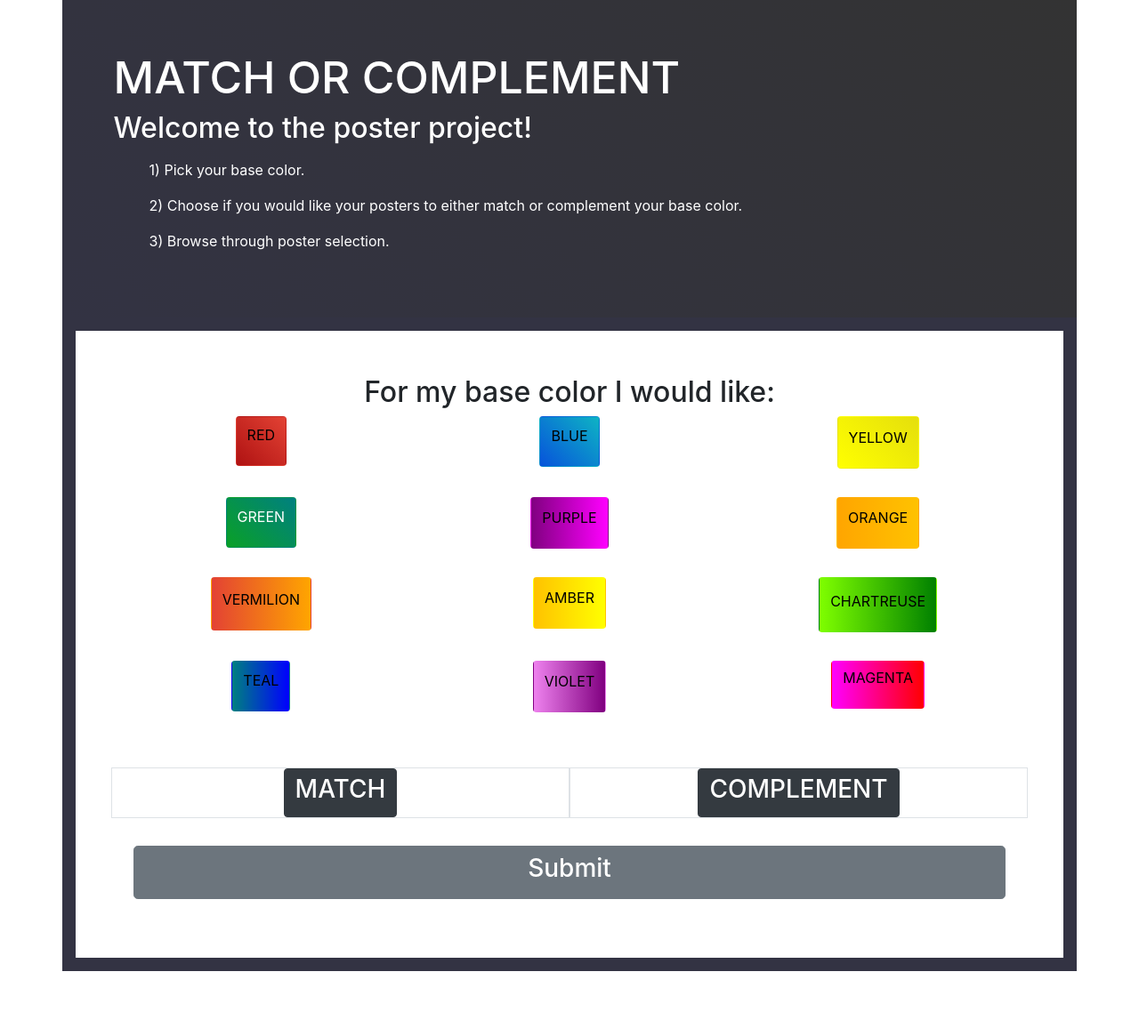
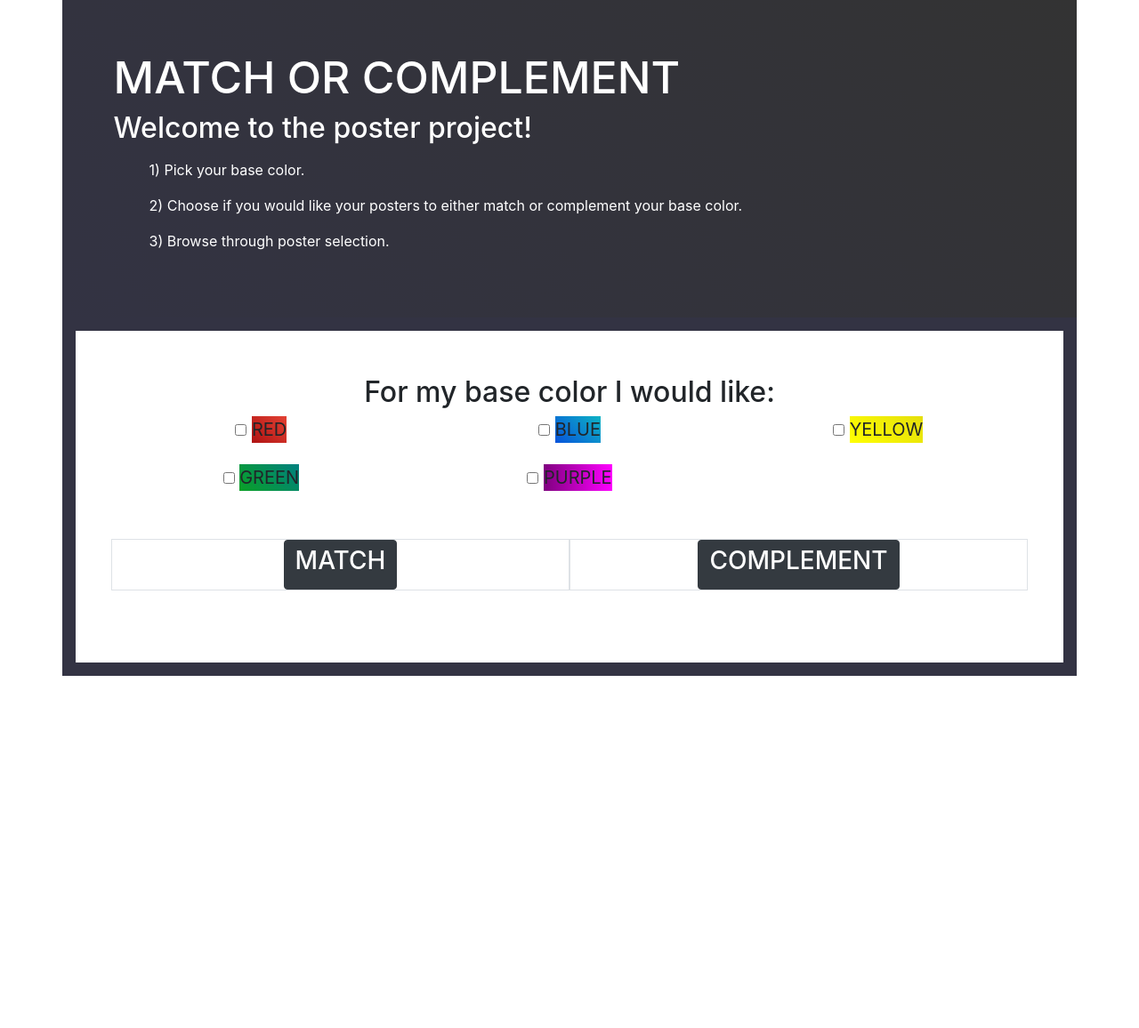
Before and after one commit to rlrogers/FindAPoster, a Django app: page / in a window 1280 px wide. Shown: the part 65-1221 px from the top of the page at 89% size. After the commit the page ends 825 px from the top, so only its background shows below. Run offline with Django 3.2, Linux system fonts and the light colour scheme; some libraries are stand-ins or nearby versions.

Commit message:
editing Django with Santa -RLR

```diff
--- a/color_picker/color_picker/urls.py
+++ b/color_picker/color_picker/urls.py
@@ -23,18 +23,19 @@ from color_picker import settings
 urlpatterns = [
     path('admin/', admin.site.urls),
 
-    path( 'red_posters', views.red),
-    path( 'yellow_posters/', views.yellow ),
-    path( 'blue_posters', views.blue),
-    path( 'green_posters', views.green),
-    path( 'purple_posters', views.purple),
-    path( 'orange_posters', views.orange),
-    path( 'vermilion_posters', views.vermilion),
-    path( 'amber_posters', views.amber),
-    path( 'chartreuse_posters', views.chartreuse),
-    path( 'teal_posters', views.teal),
-    path( 'violet_posters', views.violet),
-    path( 'magenta_posters', views.magenta),
+    # path( 'red_posters', views.red),
+    # path( 'yellow_posters/', views.yellow ),
+    # path( 'blue_posters', views.blue),
+    # path( 'green_posters', views.green),
+    # path( 'purple_posters', views.purple),
+    # path( 'orange_posters', views.orange),
+    # path( 'vermilion_posters', views.vermilion),
+    # path( 'amber_poster', views.amber),
+    # path( 'chartreuse_poster', views.chartreuse),
+    # path( 'teal_poster', views.teal),
+    # path( 'violet_poster', views.violet),
+    # path( 'magenta_poster', views.magenta),
     # Always leave the index url at the bottom
+    path('poster-page.html', views.results),
     path('', views.index),
 ]
--- a/color_picker/colors/templates/index.html
+++ b/color_picker/colors/templates/index.html
@@ -22,96 +22,48 @@
         </ol>
     </div>
 
-
+    {% if error %}
+    <div class="container" style='color: red'>
+        <div class="row">
+            <p>You must select a color to process.... CHANGE ME, FIX ME</p>
+        </div>
+    </div>
+    {% endif %}
     <div class = "container choices">
        <h2>For my base color I would like:</h2>
-        <form class='' action='/index/' method='post'>
-            <div class ="row">
-            <!-- <button type="button" class="btn btn-primary">Primary</button> -->
-
-                <div class="form-group col-md-4">
-                    <button type="button" class= "btn form-group" id= "red">
-                    <p>RED</p>
-                    </button>
+        <form class='' action='' method='post'>
+            {% csrf_token %}
+            {% for colors in colors_grouped %}
+                <div class ="row">
+                {% for color in colors %}
+                    {% if color %}
+                    <div class="form-group col-md-4">
+                        <input type="checkbox" id='check-{{color}}' class='chk-btn' name="color-selected" value="{{color}}" />
+                        <label for='check-{{color}}' id="{{color}}">{{color.upper}}</label>
+                    </div>
+                    {% endif %}
+                {% endfor %}
                 </div>
-                <div class= "form-group col-md-4">
-                    <button type="button" class= 'btn form-group' id= "blue">
-                    <p>BLUE</p>
-                    </button>
-                </div>
-                <div class= "form-group col-md-4">
-                    <button type="button" class= "btn form-group" id= "yellow">
-                    <p>YELLOW</p>
-                    </button>
-                </div>
-            </div>
-            <div class ="row">
-                <div class= "form-group col-md-4">
-                    <button type="button" class= "btn form-group" id= "green">
-                    <p>GREEN</p>
-                    </button>
-                </div>
-                <div class= "form-group col-md-4">
-                    <button type="button" class= "btn form-group" id= "purple">
-                    <p>PURPLE</p>
-                    </button>
-                </div>
-                <div class= "form-group col-md-4">
-                    <button type="button" class="btn form-group" id="orange">
-                    <p>ORANGE</p>
-                    </button>
-                </div>
-            </div>
-            <div class ="row">
-                <div class= "form-group col-md-4">
-                    <button type="button" class="btn form-group" id="vermilion">
-                    <p>VERMILION</p>
-                    </button>
-                </div>
-                <div class= "form-group col-md-4">
-                    <button type="button" class="btn form-group" id="amber">
-                    <p>AMBER</p>
-                    </button>
-                </div>
-                <div class= "form-group col-md-4">
-                    <button type="button" class="btn form-group" id="chartreuse">
-                    <p>CHARTREUSE</p>
-                    </button>
-                </div>
-            </div>
-            <div class ="row">
-                <div class= "form-group col-md-4">
-                    <button type="button" class="btn form-group" id="teal">
-                    <p>TEAL</p>
-                    </button>
-                </div>
-                <div class= "form-group col-md-4">
-                    <button type="button" class="btn form-group" id="violet">
-                    <p>VIOLET</p>
-                    </button>
-                </div>
-                <div class= "form-group col-md-4">
-                    <button type="button" class="btn form-group" id= "magenta">MAGENTA</p>
-                    </button>
-                </div>
-            </div>
+            {% endfor %}
             <div class = "row match_comp">
                 <div class = "form-group col-md-6 border" id= "match">
-                    <button type="button" class="btn btn-dark">
+                    <button type="submit" class="btn btn-dark" name='selection-option' value='match'>
                     <h3>MATCH</h3>
                     </button>
                 </div>
                 <div class = "form-group col-md-6 border" id= "match">
-                    <button type="button" class="btn btn-dark">
+                    <button type="submit" class="btn btn-dark" name='selection-option' value='complement'>
                     <h3>COMPLEMENT</h3>
                     </button>
                 </div>
             </div>
+            {% comment %}
             <div class = "container">
-                <button type="button" class="form-group btn btn-secondary btn-lg btn-block" id ="submit">
+                <button type="button" class="form-group btn btn-secondary btn-lg btn-block" id="submit">
                 <h3>Submit</h3>
                 </button>
             </div>
+            {% endcomment %}
         </form>
     </div>
 </body>
--- a/color_picker/colors/views.py
+++ b/color_picker/colors/views.py
@@ -1,12 +1,46 @@
+from itertools import zip_longest
+
 from django.shortcuts import render
 from django.http import HttpResponse
 
+# from colors.main import get_matching_poster
+
+HOMEPAGE_COLORS = ['red', 'blue', 'yellow', 'green', 'purple']
+
+
+def grouper(iterable, n, fillvalue=None):
+    "Collect data into fixed-length chunks or blocks"
+    # grouper('ABCDEFG', 3, 'x') --> ABC DEF Gxx
+    args = [iter(iterable)] * n
+    return zip_longest(fillvalue=fillvalue, *args)
+
+
 # Create your views here.
 def index(request):
+    if request.method == 'GET':
+        return render(request, 'index.html', {
+            'colors_grouped': grouper(HOMEPAGE_COLORS, 3)
+        })
+    # Add validation here
+    # make sure color-selected is in request.POST
+    if 'color-selected' not in request.POST:
 
-    if request.method == 'GET':
-        return render(request, 'index.html')
+        return render(request, 'index.html', {
+            'colors_grouped': grouper(HOMEPAGE_COLORS, 3),
+            'error': 'color-not-selected'
+        })
 
+    selection_option = request.POST['selection-option'] # this is either "match" or "complement"
+    color_selected = request.POST['color-selected']
+    # Starts of Richard's code:
+    # he'll generate this list dinamically based on the color selected by the user
+    # for now, i'm just mocking a few as an example:
+    posters = [
+        "https://www.zazzle.com/sugar_coded_pink_abstract_art_poster_print-228589031082563954",
+        "https://www.zazzle.com/sunset_behind_seattle_skyline_from_kerry_park_poster-228488875435299973",
+        "https://www.zazzle.com/two_pink_flamingos_on_green_lake_k_turnbull_art_poster-228078145972304476",
+    ]
+    """
     #Post Request Data
     color = {
         'red':request.POST['red'],
@@ -29,47 +63,16 @@ def index(request):
     for key, value in request.POST:
         if value == True:
             color.append(key)
+    """
+    return render(request, 'poster-page.html', {
+        'color_selected': color_selected,
+        'posters': posters
+    })
 
-    return render(request, 'poster-page.html')
+def results(request):
+    results = get_complementing_poster
+    return HttpResponse('poster-page.html', {'posters': results})
+
 
 def homepage(request):
     return HttpResponse('index')
-
-"""Color Posters"""
-
-def red(request):
-    # return HttpResponse('Red Posters')
-    return render(request, 'red_posters.html')
-
-def yellow(request):
-    return HttpResponse('Yellow Posters')
-
-def blue(request):
-    return HttpResponse('Blue Posters')
-
-def green(request):
-    return HttpResponse('Green Posters')
-
-def purple(request):
-    return HttpResponse('Purple Posters')
-
-def orange(request):
-    return HttpResponse('Orange Posters')
-
-def vermilion(request):
-    return HttpResponse('Vermilion Posters')
-
-def amber(request):
-    return HttpResponse('Amber Posters')
-
-def chartreuse(request):
-    return HttpResponse('Chartreuse Posters')
-
-def teal(request):
-    return HttpResponse('Teal Posters')
-
-def violet(request):
-    return HttpResponse('Violet Posters')
-
-def magenta(request):
-    return HttpResponse('Magenta Posters')
```
Also changed, not shown: color_picker/colors/templates/poster-page.html (+21 -10 lines), constant.py (deleted, +0 -15 lines), main.py (deleted, +0 -54 lines), selection.py (deleted, +0 -153 lines).
